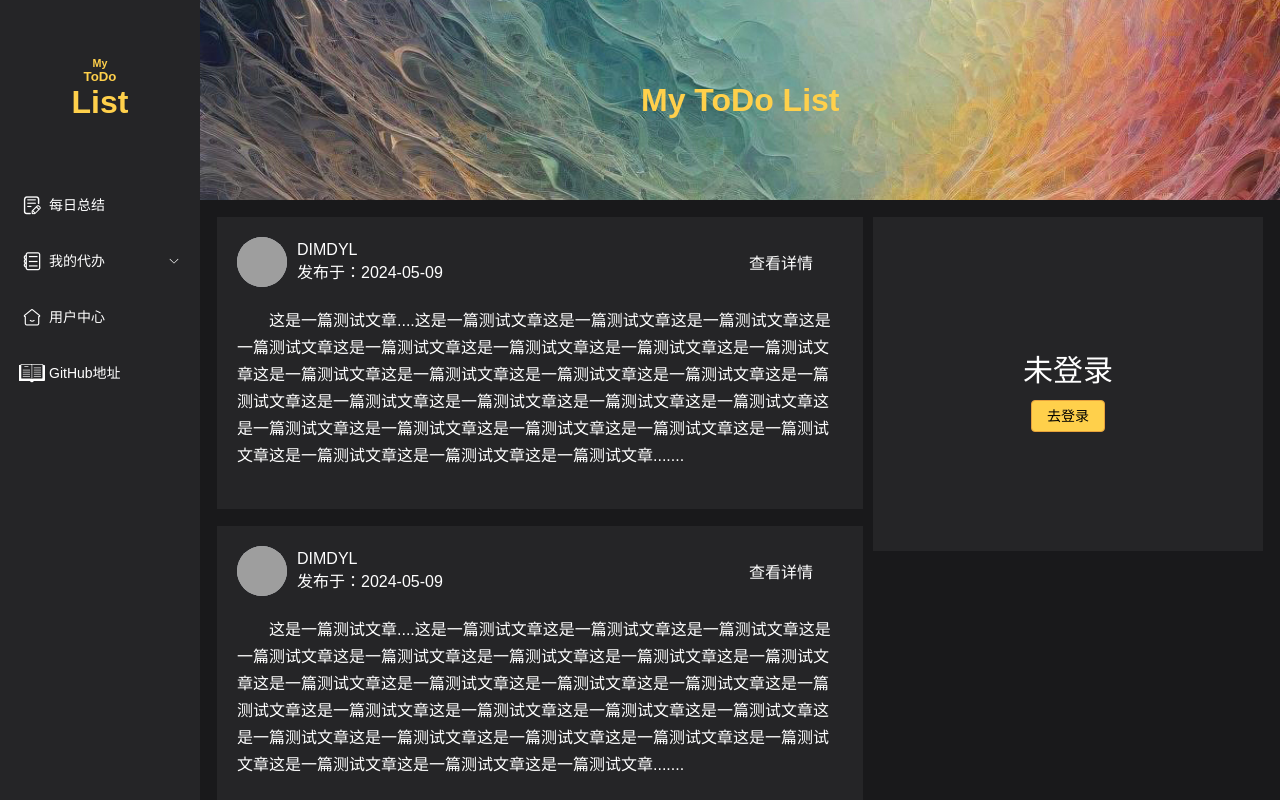
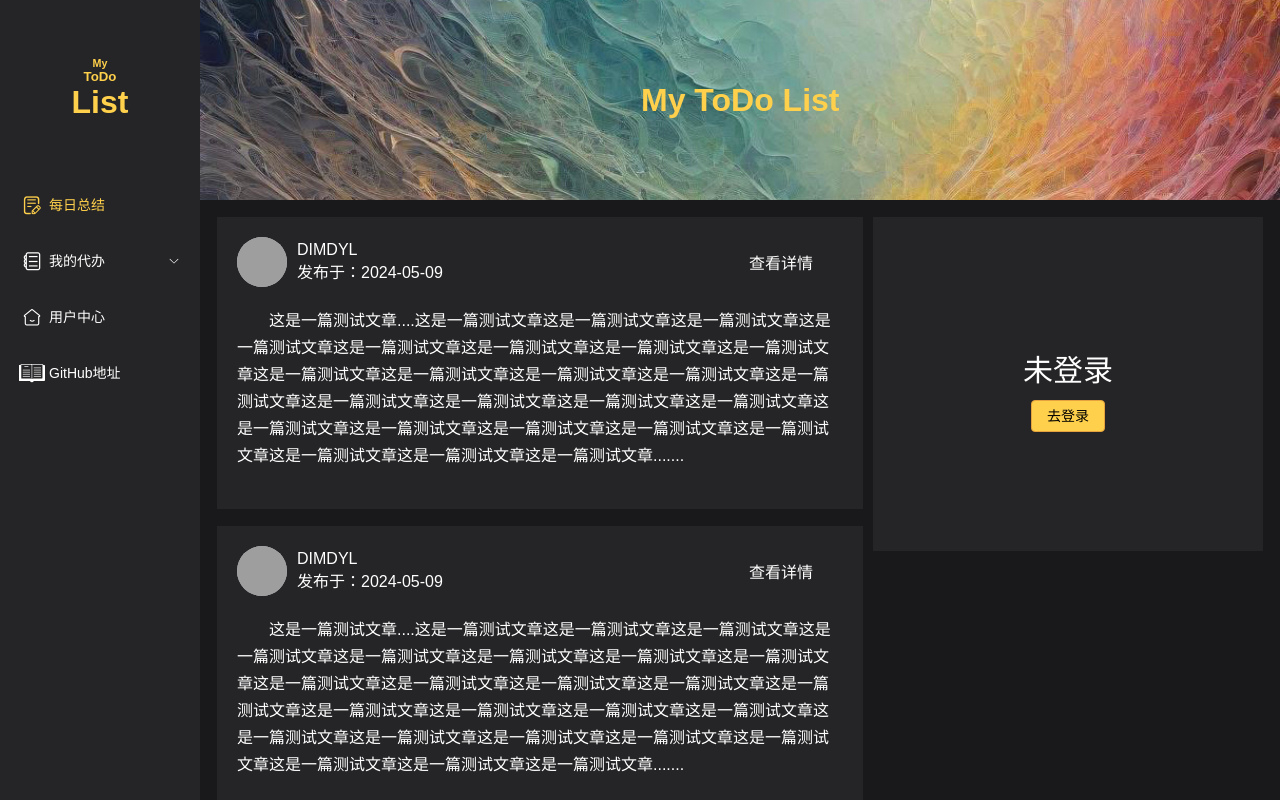
Before and after one commit to DIMDYL/todolist, a Vue app: page / in a window 1280 px wide. Built offline with nearby package versions, Linux system fonts and the light colour scheme; grey boxes are pictures that could not be loaded.

Commit message:
修复动态导航，路由无法高亮显式

```diff
--- a/src/views/Index/indexNav.vue
+++ b/src/views/Index/indexNav.vue
@@ -4,16 +4,17 @@ import { useRouter } from 'vue-router'
 const defaultactive = ref(location.pathname)
 const router = useRouter()
 
-let elMenuActive = ref('')
-
+//动态路由跳转方法
 let skipToDoList = (type) => {
+  // ①更新defaultactive的值为 /toDoList/type.
+  defaultactive.value = '/toDoList/' + type
+  // ②路由跳转
   router.push({
     name: 'toDoList',
     params: {
       type
     }
   })
-  elMenuActive.value = '/toDoList/' + type
 }
 </script>
 
@@ -25,7 +26,7 @@ let skipToDoList = (type) => {
       <h1>List</h1>
     </div>
     <el-menu
-      :default-active="elMenuActive"
+      :default-active="defaultactive"
       router
       active-text-color="#ffd04b"
       background-color="#252527"
--- a/src/views/User/userTimeLine.vue
+++ b/src/views/User/userTimeLine.vue
@@ -39,7 +39,6 @@ const data = ref([
 ])
 </script>
 <template>
-  <h2 class="title">已完成任务：</h2>
   <el-timeline>
     <el-timeline-item
       v-for="item in data"
```
